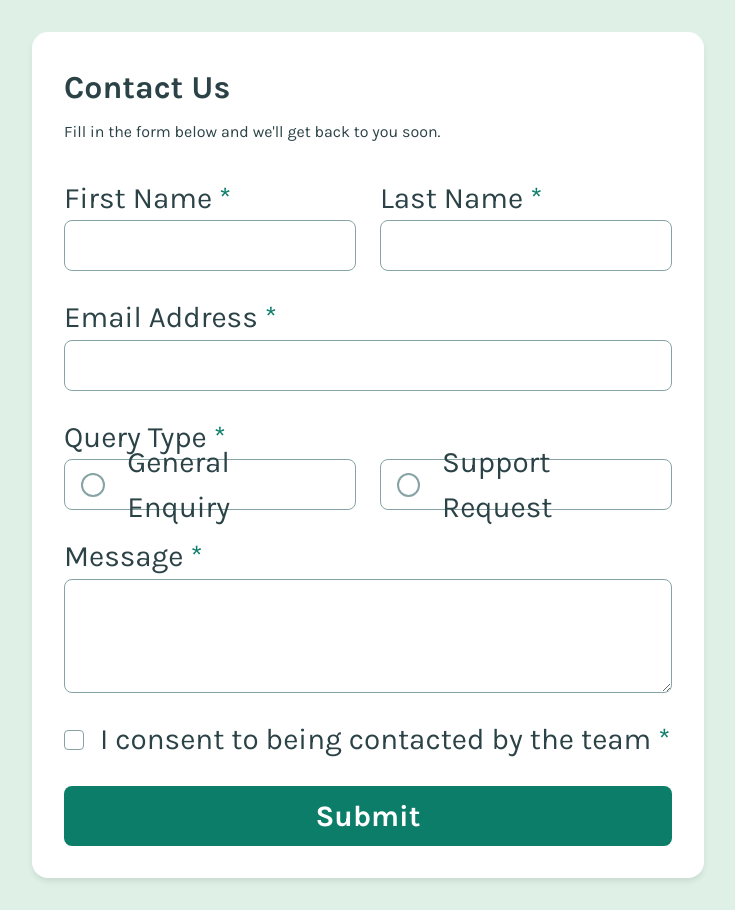
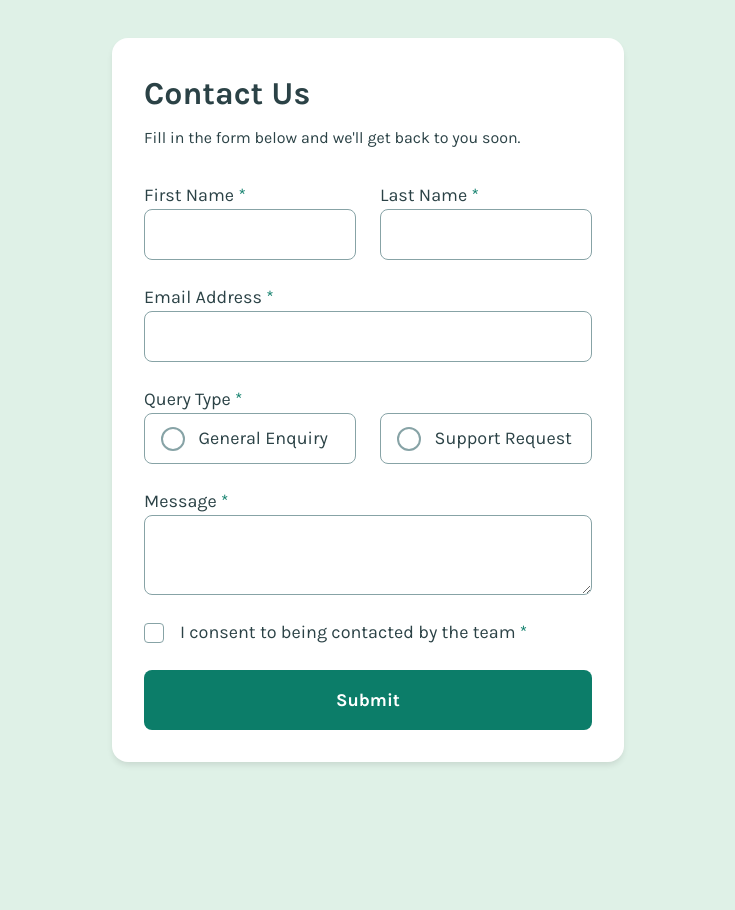
Before and after one commit to mayor-creator/contact_form_app, a React (Vite) app: page / in a window 1280 px wide. Shown: the whole page, without its empty margins (272-1007 px from the left). After the commit the page ends 800 px from the top, so only its background shows below. Built offline with nearby package versions, Linux system fonts and the light colour scheme.

Commit message:
style: improve body typography and padding for better readability

```diff
--- a/src/App.css
+++ b/src/App.css
@@ -28,10 +28,12 @@ body {
   background-color: var(--color-green200);
   color: var(--color-grey900);
   font-family: "Karla";
-  font-size: 1rem;
-  font-size: clamp(1rem, 0.647887323943662rem + 1.5023474178403755vw, 2rem);
-  padding-top: 2rem;
-  padding-bottom: 2rem;
+  font-size: clamp(0.875rem, 0.8rem + 0.5vw, 1.125rem);
+  font-synthesis: none;
+  text-rendering: optimizeLegibility;
+  -webkit-font-smoothing: antialiased;
+  -moz-osx-font-smoothing: grayscale;
+  padding-block: clamp(1rem, 2vw + 0.5rem, 2rem);
 }
 
 @media (min-width: 48em) {
```
